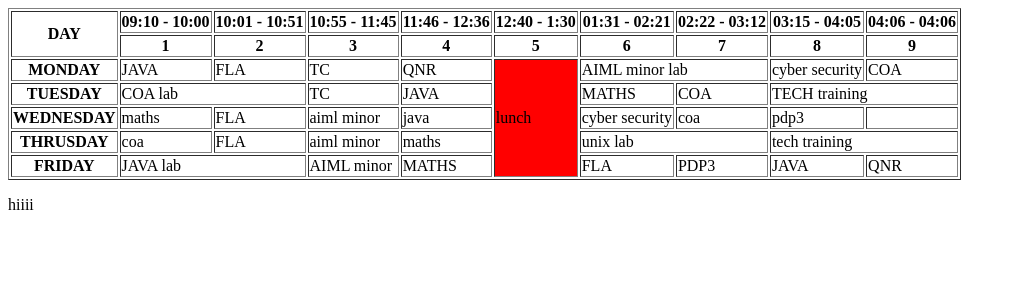
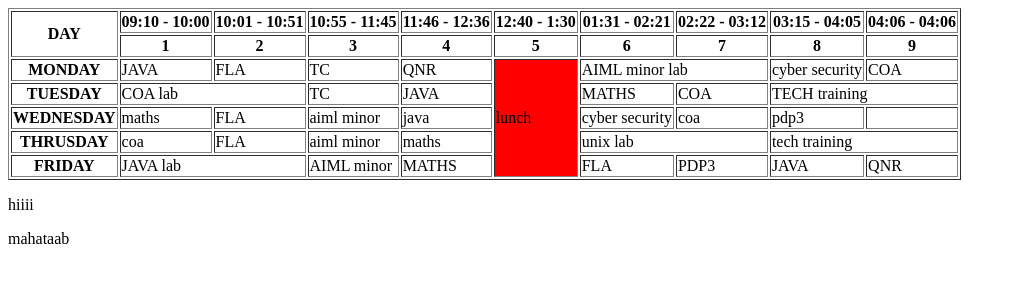
Before and after one commit to Prashantshekhar1405/Portfolio--dev--class-4, a plain HTML site: page index.html in a window 1280 px wide. Shown: the whole page, without its empty margins (0-1016 px from the left). Drawn offline with Linux system fonts and the light colour scheme.

Commit message:
added mahataab

```diff
--- a/index.html
+++ b/index.html
@@ -88,5 +88,6 @@
     </table>
 
     <p>hiiii</p>
+    <p>mahataab</p>
 </body>
 </html>
```
